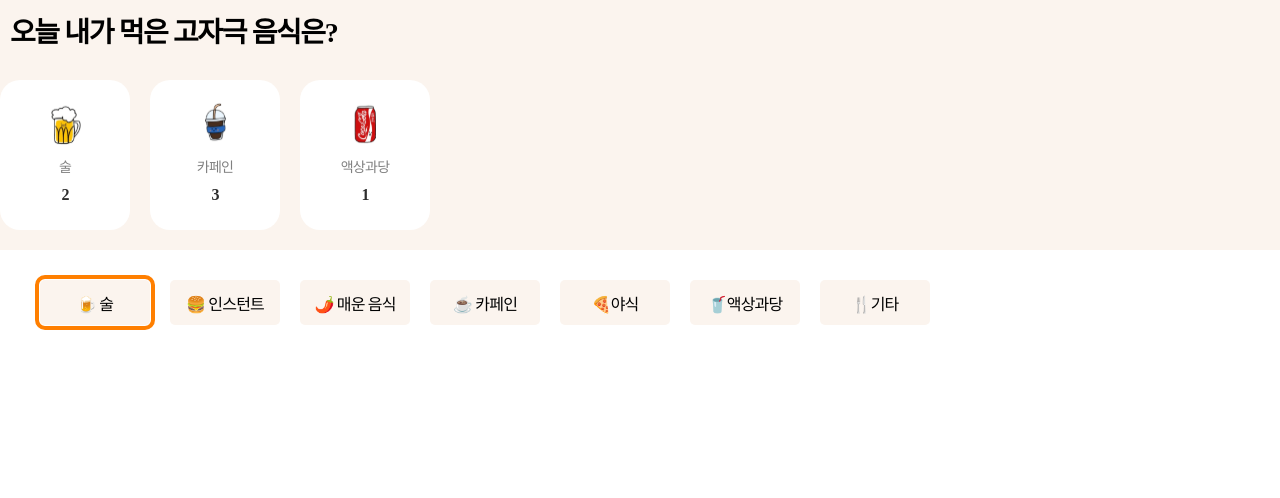
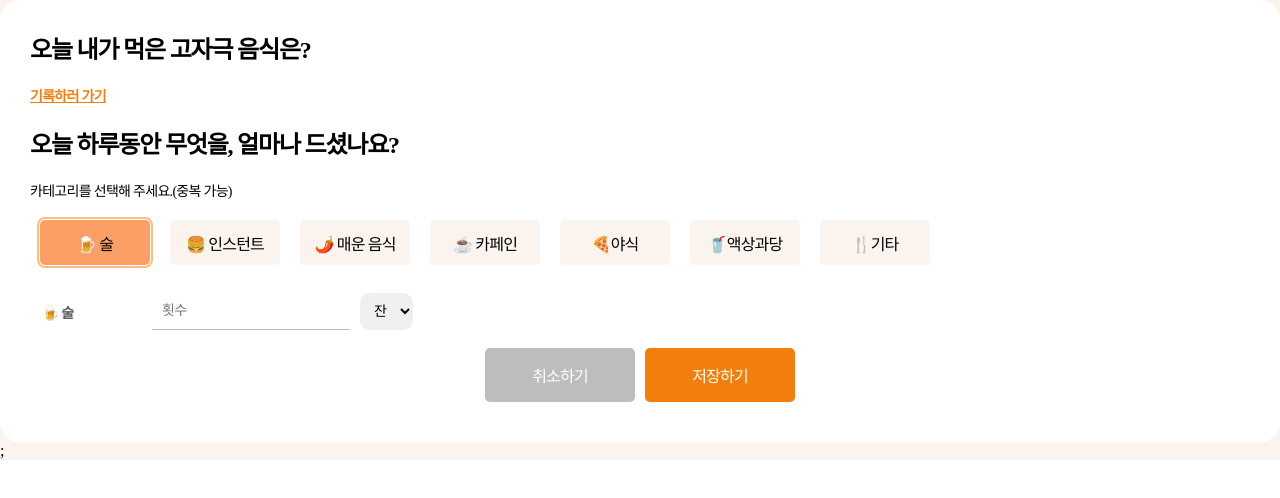
Before and after one commit to MangoSiruu/goToxicDiary, a React (Vite) app in the folder src/frontend/: page / in a window 1280 px wide. Both pictures are taken after a click on the button "🍺 술". Shown: the top 498 px of the page. Built offline with nearby package versions, Linux system fonts and the light colour scheme; a web font is replaced by a local one.

Commit message:
[feat] #12 - 기록 form 생성

```diff
--- a/src/frontend/src/App.jsx
+++ b/src/frontend/src/App.jsx
@@ -1,12 +1,10 @@
-import { TodayFoodSection } from './components/features/TodayFood';
 import { TodayEatForm } from './components/features/TodayFood/Form';
 
 function App() {
   return (
-    <>
-      <TodayFoodSection />
-      <TodayEatForm />
-    </>
+    <div style={{ backgroundColor: '#FBF4EE' }}>
+      <TodayEatForm />;
+    </div>
   );
 }
 
--- /dev/null
+++ b/src/frontend/src/components/common/Button/ButtonModal/index.jsx
@@ -0,0 +1,36 @@
+import styled from '@emotion/styled';
+import { colors } from '../../../../styles/variants';
+
+export function ConfirmButton({ children }) {
+  return <Confirm>{children}</Confirm>;
+}
+
+export function CancelButton({ children }) {
+  return <Cancel>{children}</Cancel>;
+}
+
+const Confirm = styled.button`
+  width: 130px;
+  display: flex;
+  justify-content: center;
+  align-items: center;
+  padding: 15px 10px;
+  border-radius: 5px;
+  font-size: 16px;
+  font-weight: 500;
+  background: ${colors.mainOrange};
+  color: ${colors.white};
+`;
+
+const Cancel = styled.button`
+  width: 130px;
+  display: flex;
+  justify-content: center;
+  align-items: center;
+  padding: 15px 10px;
+  border-radius: 5px;
+  font-size: 16px;
+  font-weight: 500;
+  background: ${colors.lightGray};
+  color: ${colors.white};
+`;
--- a/src/frontend/src/components/common/Button/Categories/index.jsx
+++ b/src/frontend/src/components/common/Button/Categories/index.jsx
@@ -1,11 +1,18 @@
 import styled from '@emotion/styled';
 import { colors } from '../../../../styles/variants';
 
-export function CategoryButton({ category }) {
-  return <Wrapper>{category}</Wrapper>;
+export function CategoryButton({ category, onClick, isSelected }) {
+  return (
+    <Button
+      style={{ backgroundColor: isSelected ? colors.point_orange : colors.backgroundColor }}
+      onClick={() => onClick(category)}
+    >
+      {category}
+    </Button>
+  );
 }
 
-const Wrapper = styled.button`
+const Button = styled.button`
   display: flex;
   flex-direction: row;
   justify-content: center;
--- a/src/frontend/src/components/common/Button/ModalButton/index.jsx
+++ /dev/null
@@ -1,13 +0,0 @@
-import styled from '@emotion/styled';
-import { colors } from '../../../../styles/variants';
-
-export const ModalButton = ({ type }) => {
-  <Modal>{type}</Modal>;
-};
-
-const Modal = styled.button`
-  color: ${colors.mainOrange};
-  font-size: 14px;
-  position: absolute;
-  right: 10px;
-`;
--- /dev/null
+++ b/src/frontend/src/components/common/Button/UnderlinedButton/index.jsx
@@ -0,0 +1,14 @@
+import styled from '@emotion/styled';
+import { colors } from '../../../../styles/variants';
+
+export function UnderlinedButton({ children }) {
+  return <Button>{children}</Button>;
+}
+
+const Button = styled.button`
+  color: ${colors.mainOrange};
+  font-size: 14px;
+  font-weight: bold;
+  right: 10px;
+  text-decoration: underline;
+`;
--- /dev/null
+++ b/src/frontend/src/components/features/TodayFood/Form/Fields/index.jsx
@@ -0,0 +1,117 @@
+/* eslint-disable no-alert */
+/* eslint-disable react/jsx-props-no-spreading */
+import { useForm, Controller } from 'react-hook-form';
+import styled from '@emotion/styled';
+import { colors } from '../../../../../styles/variants';
+import { getUnitOptions, getDefaultUnit } from '../../../../../utils/getUnitOptions';
+import { ConfirmButton, CancelButton } from '../../../../common/Button/ButtonModal';
+
+export function Fields({ categories, onSubmit, onCancel }) {
+  const { control, handleSubmit, reset, getValues } = useForm({
+    defaultValues: categories.reduce(
+      (acc, category) => ({
+        ...acc,
+        [category]: { count: '', unit: getDefaultUnit(category) },
+      }),
+      {},
+    ),
+  });
+
+  const onFormSubmit = () => {
+    const values = getValues();
+    const hasEmptyFields = Object.values(values).some(({ count }) => count === '');
+    if (hasEmptyFields) {
+      window.confirm('모든 필드를 입력해주세요.');
+    } else {
+      onSubmit(values);
+      reset();
+    }
+  };
+
+  return (
+    <form style={{ width: '100%' }} onSubmit={handleSubmit(onFormSubmit)}>
+      {categories.map((category) => (
+        <FieldContainer key={category}>
+          <Label>{category}</Label>
+          <Controller
+            name={`${category}.count`}
+            control={control}
+            rules={{ required: '숫자를 입력해주세요.' }}
+            render={({ field }) => <Input type="number" placeholder="횟수" {...field} />}
+          />
+          <Controller
+            name={`${category}.unit`}
+            control={control}
+            render={({ field }) => (
+              <Select {...field}>
+                {getUnitOptions(category).map((unit) => (
+                  <Option key={unit} value={unit}>
+                    {unit}
+                  </Option>
+                ))}
+              </Select>
+            )}
+          />
+        </FieldContainer>
+      ))}
+      <ButtonWrapper>
+        <CancelButton type="button" onClick={onCancel}>
+          취소하기
+        </CancelButton>
+        <ConfirmButton type="submit">저장하기</ConfirmButton>
+      </ButtonWrapper>
+    </form>
+  );
+}
+
+const FieldContainer = styled.div`
+  display: flex;
+  flex-direction: row;
+  align-items: center;
+  padding: 8px 12px;
+  gap: 10px;
+  background: ${colors.white};
+`;
+
+const Label = styled.label`
+  font-size: 14px;
+  font-weight: bold;
+  color: ${colors.darkGray};
+  width: 100px;
+`;
+
+const Input = styled.input`
+  padding: 10px;
+  font-size: 14px;
+  border-width: 0;
+  border-bottom: 1px solid ${colors.lightGray};
+  outline: none;
+`;
+
+const Select = styled.select`
+  padding: 10px;
+  font-size: 14px;
+  border-width: 0;
+  border-radius: 10px;
+  &:hover {
+    background-color: ${colors.point_orange};
+  }
+  &:focus {
+    outline: none;
+    background-color: ${colors.point_orange};
+    border-radius: 10px;
+  }
+`;
+
+const Option = styled.option`
+  font-size: 14px;
+`;
+
+const ButtonWrapper = styled.div`
+  display: flex;
+  flex-direction: row;
+  justify-content: center;
+  align-items: center;
+  padding: 10px;
+  gap: 10px;
+`;
--- a/src/frontend/src/components/features/TodayFood/Form/index.jsx
+++ b/src/frontend/src/components/features/TodayFood/Form/index.jsx
@@ -1,21 +1,97 @@
 import styled from '@emotion/styled';
+import { useState } from 'react';
 import { colors } from '../../../../styles/variants';
-import Categories from '../Categories';
+import { categories } from '../../../../constant/Foods/categories';
+import { Fields } from './Fields';
+import { CategoryButton } from '../../../common/Button/Categories';
+import { UnderlinedButton } from '../../../common/Button/UnderlinedButton';
 
 export function TodayEatForm() {
+  const [selectedCategories, setSelectedCategories] = useState([]);
+  const [records, setRecords] = useState({});
+
+  const handleCategoryClick = (category) => {
+    setSelectedCategories((prev) =>
+      prev.includes(category) ? prev.filter((item) => item !== category) : [...prev, category],
+    );
+  };
+
+  const handleFormSubmit = (data) => {
+    setRecords(data);
+    setSelectedCategories([]);
+  };
+
+  const handleFormCancel = () => {
+    setSelectedCategories([]);
+  };
+
   return (
     <Wrapper>
-      <Categories />
+      <Title>오늘 내가 먹은 고자극 음식은?</Title>
+      {Object.keys(records).length === 0 ? (
+        <UnderlinedButton>기록하러 가기</UnderlinedButton>
+      ) : (
+        Object.entries(records).map(([category, { count, unit }]) => (
+          <Record key={category}>
+            {category}: {count} {unit}
+          </Record>
+        ))
+      )}
+      <Title>오늘 하루동안 무엇을, 얼마나 드셨나요?</Title>
+
+      <Description>카테고리를 선택해 주세요.(중복 가능)</Description>
+      <ButtonWrapper>
+        {categories.map((category) => (
+          <CategoryButton
+            key={category}
+            category={category}
+            onClick={() => handleCategoryClick(category)}
+            isSelected={selectedCategories.includes(category)}
+          />
+        ))}
+      </ButtonWrapper>
+      {selectedCategories.length > 0 && (
+        <Fields
+          categories={selectedCategories}
+          onSubmit={handleFormSubmit}
+          onCancel={handleFormCancel}
+        />
+      )}
     </Wrapper>
   );
 }
 
+const Title = styled.h1`
+  font-size: 24px;
+  font-weight: bold;
+`;
+
+const Description = styled.h3`
+  font-size: 14px;
+`;
 const Wrapper = styled.div`
   display: flex;
   flex-direction: column;
   align-items: flex-start;
   padding: 30px;
   gap: 20px;
-  background: ${colors.white}
+  background-color: #fff;
   border-radius: 20px;
 `;
+
+const ButtonWrapper = styled.div`
+  display: flex;
+  flex-direction: row;
+  flex-wrap: wrap;
+  align-items: flex-start;
+  align-content: flex-start;
+  padding: 0px 10px;
+  gap: 20px;
+`;
+
+const Record = styled.div`
+  font-size: 16px;
+  margin-bottom: 5px;
+  font-weight: bold;
+  color: ${colors.mainGray};
+`;
--- a/src/frontend/src/styles/reset.css
+++ b/src/frontend/src/styles/reset.css
@@ -97,7 +97,7 @@ button:disabled {
   cursor: default;
 }
 :focus {
-  outline: 4px solid rgba(255, 127, 0, 1);
+  outline: 2px solid rgba(255, 127, 0, 0.5);
   outline-offset: 1px;
 }
 :focus[data-focus-method='mouse']:not(input):not(textarea):not(select),
--- /dev/null
+++ b/src/frontend/src/utils/getUnitOptions.js
@@ -0,0 +1,25 @@
+export const getUnitOptions = (category) => {
+  switch (category) {
+    case '🍺 술':
+      return ['잔', '병'];
+    case '🍔 인스턴트':
+      return ['회'];
+    case '🌶️ 매운 음식':
+      return ['회'];
+    case '☕ 카페인':
+      return ['잔'];
+    case '🍕야식':
+      return ['회'];
+    case '🥤액상과당':
+      return ['병', '캔'];
+    case '🍴기타':
+      return ['회'];
+    default:
+      return ['회'];
+  }
+};
+
+export const getDefaultUnit = (category) => {
+  const options = getUnitOptions(category);
+  return options[0] || '';
+};
```
